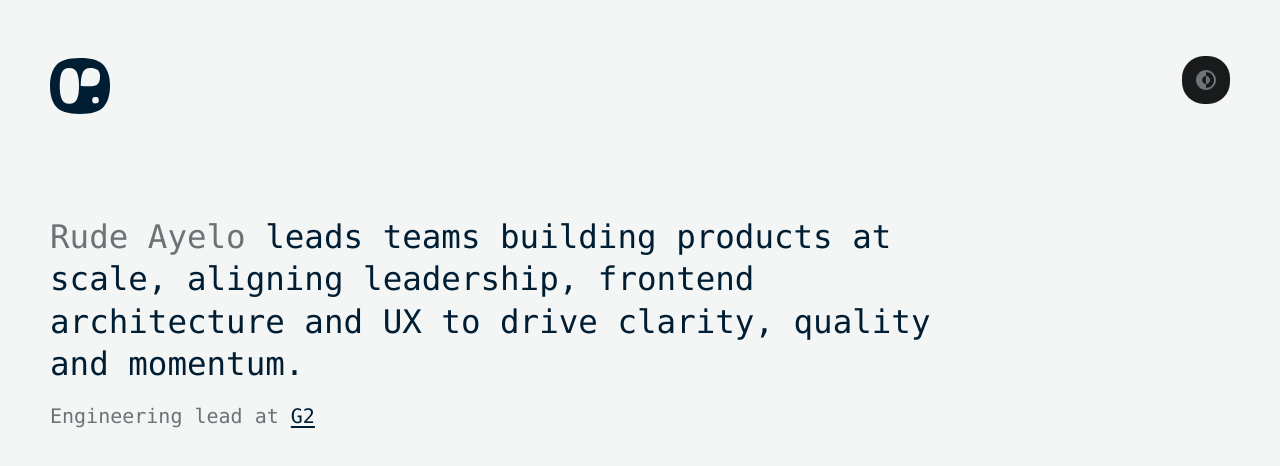
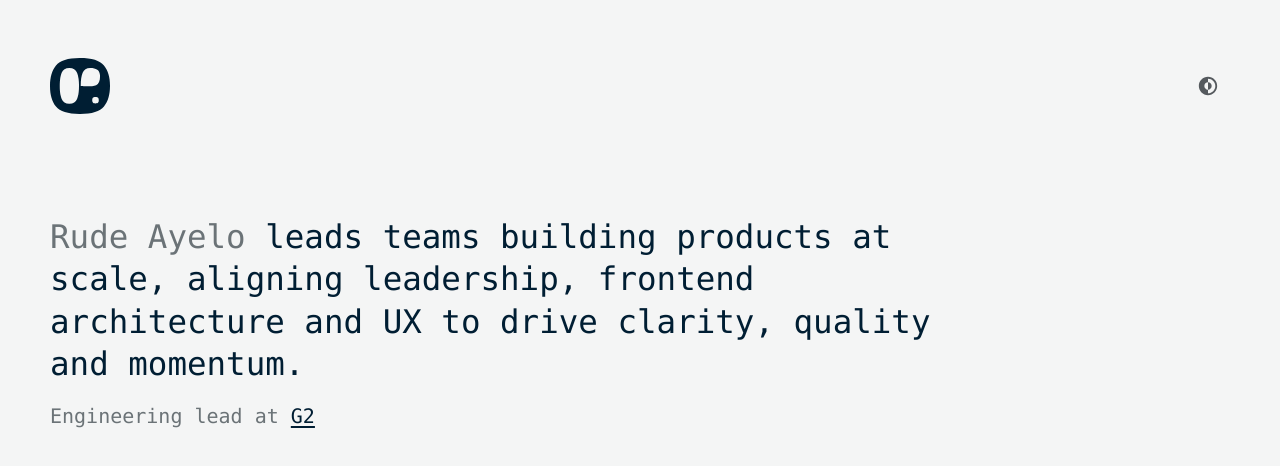
Before and after one commit to rudeayelo/rude.im, an Astro site: page / in a window 1280 px wide. Built offline with nearby package versions, Linux system fonts and the light colour scheme; Astro itself is replaced by a stand-in of ours; a web font is replaced by a local one.

Commit message:
style: mute theme toggle

```diff
--- a/src/pages/index.astro
+++ b/src/pages/index.astro
@@ -59,9 +59,8 @@ const pageDescription =
     --background: #f4f5f5;
     --text: #001e33;
     --text-muted: #6b7377;
-    --toggle-bg: hsl(205, 5%, 10%);
-    --toggle-text: hsl(205, 5%, 45%);
-    --toggle-text-hover: hsl(205, 5%, 90%);
+    --toggle-text: hsl(205, 5%, 35%);
+    --toggle-text-hover: #001e33;
     --focus: hsl(205, 90%, 45%);
   }
 
@@ -70,6 +69,8 @@ const pageDescription =
     --background: #111213;
     --text: #e4e6e7;
     --text-muted: #858d91;
+    --toggle-text: hsl(205, 5%, 65%);
+    --toggle-text-hover: #e4e6e7;
   }
 
   * {
@@ -101,7 +102,7 @@ const pageDescription =
 
   .site-header {
     display: flex;
-    align-items: flex-start;
+    align-items: center;
     justify-content: space-between;
     gap: 24px;
   }
@@ -123,10 +124,12 @@ const pageDescription =
     position: relative;
     display: inline-flex;
     align-items: center;
-    padding: 12px;
+    justify-content: center;
+    width: 44px;
+    height: 44px;
+    padding: 0;
     border: 0;
-    border-radius: 22px;
-    background: var(--toggle-bg);
+    background: transparent;
     color: var(--toggle-text);
     cursor: pointer;
   }
@@ -142,6 +145,8 @@ const pageDescription =
 
   .theme-toggle svg {
     display: block;
+    width: 22px;
+    height: 22px;
   }
 
   .visually-hidden {
```
